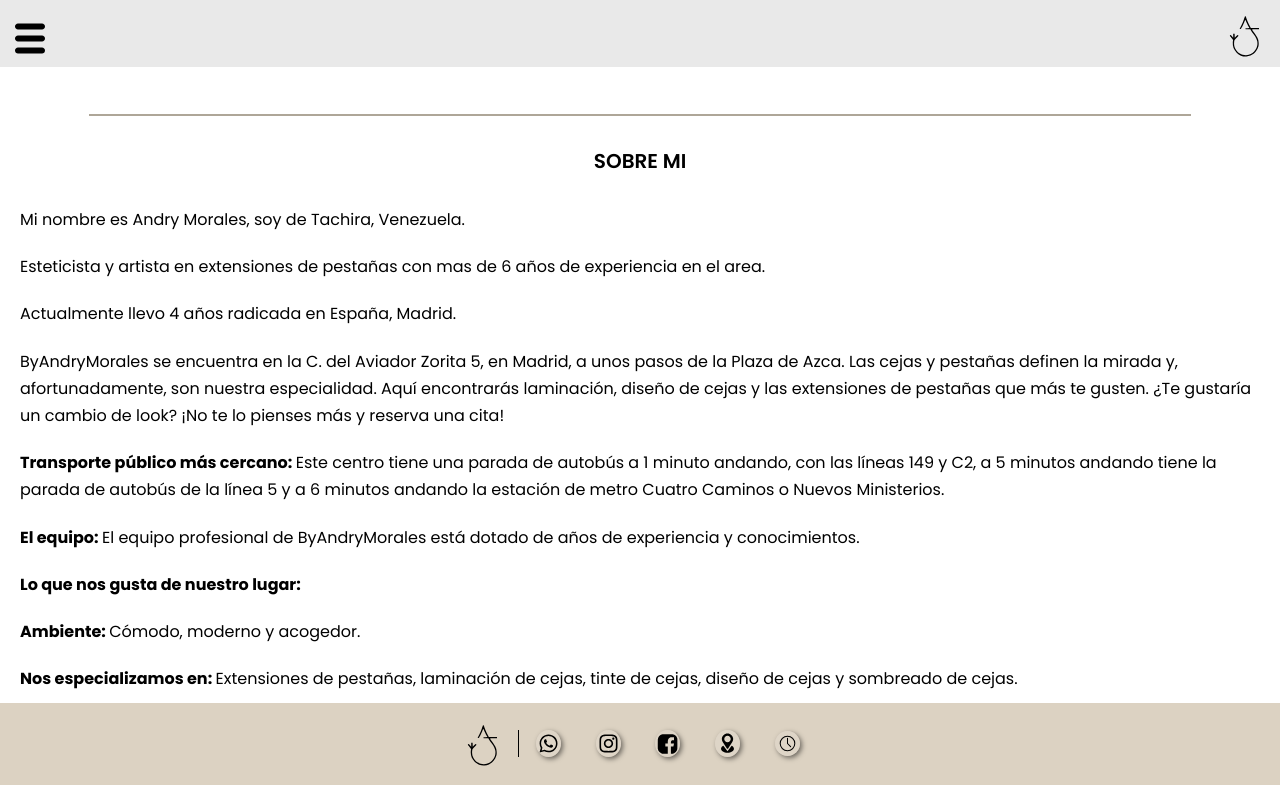
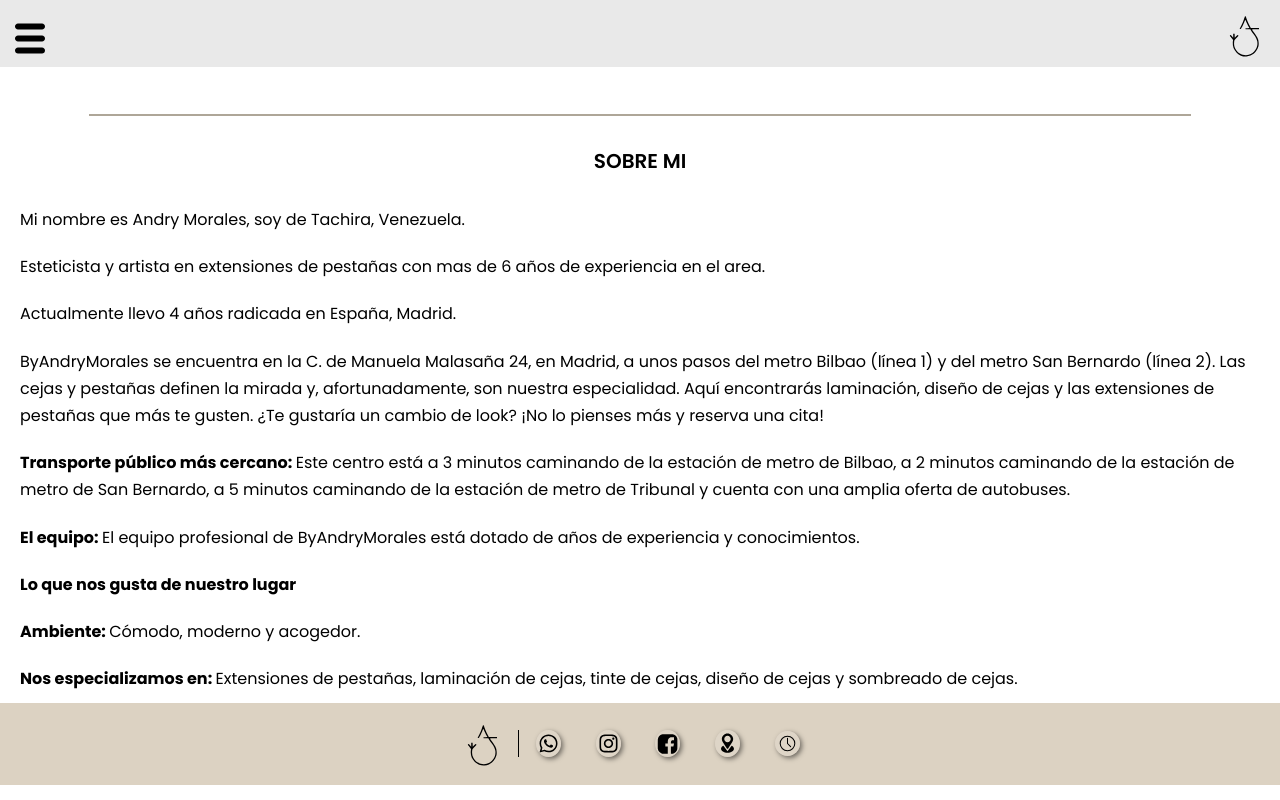
Before and after one commit to MarcoSchernetzki/Typescript-ByAndryMorales-Front, a React (Create React App) app: page /about-me in a window 1280 px wide. Built offline with nearby package versions, Linux system fonts and the light colour scheme.

Commit message:
fix: info about me

```diff
--- a/src/features/pages/aboutMePage/aboutMePage.tsx
+++ b/src/features/pages/aboutMePage/aboutMePage.tsx
@@ -13,26 +13,28 @@ export const AboutMePage = () => {
                 </p>
                 <p> Actualmente llevo 4 años radicada en España, Madrid.</p>
                 <p>
-                    ByAndryMorales se encuentra en la C. del Aviador Zorita 5,
-                    en Madrid, a unos pasos de la Plaza de Azca. Las cejas y
-                    pestañas definen la mirada y, afortunadamente, son nuestra
-                    especialidad. Aquí encontrarás laminación, diseño de cejas y
-                    las extensiones de pestañas que más te gusten. ¿Te gustaría
-                    un cambio de look? ¡No te lo pienses más y reserva una cita!
+                    ByAndryMorales se encuentra en la C. de Manuela Malasaña 24,
+                    en Madrid, a unos pasos del metro Bilbao (línea 1) y del
+                    metro San Bernardo (línea 2). Las cejas y pestañas definen
+                    la mirada y, afortunadamente, son nuestra especialidad. Aquí
+                    encontrarás laminación, diseño de cejas y las extensiones de
+                    pestañas que más te gusten. ¿Te gustaría un cambio de look?
+                    ¡No lo pienses más y reserva una cita!
                 </p>
                 <p>
                     <strong>Transporte público más cercano: </strong>
-                    Este centro tiene una parada de autobús a 1 minuto andando,
-                    con las líneas 149 y C2, a 5 minutos andando tiene la parada
-                    de autobús de la línea 5 y a 6 minutos andando la estación
-                    de metro Cuatro Caminos o Nuevos Ministerios.{' '}
+                    Este centro está a 3 minutos caminando de la estación de
+                    metro de Bilbao, a 2 minutos caminando de la estación de
+                    metro de San Bernardo, a 5 minutos caminando de la estación
+                    de metro de Tribunal y cuenta con una amplia oferta de
+                    autobuses.{' '}
                 </p>
                 <p>
                     <strong>El equipo: </strong>
                     El equipo profesional de ByAndryMorales está dotado de años
                     de experiencia y conocimientos.{' '}
                 </p>
-                <strong>Lo que nos gusta de nuestro lugar: </strong>
+                <strong>Lo que nos gusta de nuestro lugar</strong>
                 <p>
                     <strong>Ambiente: </strong>
                     Cómodo, moderno y acogedor.
```
